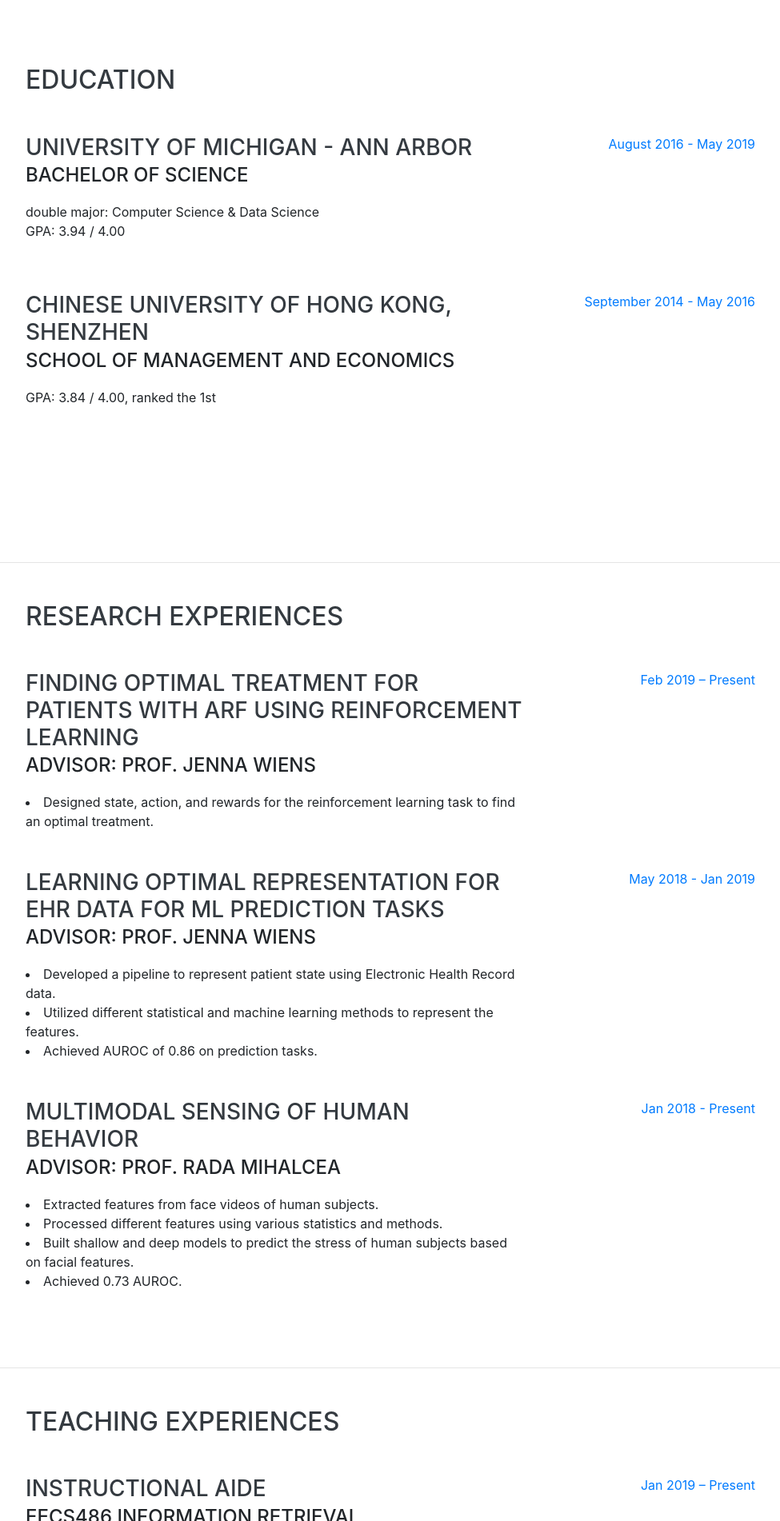
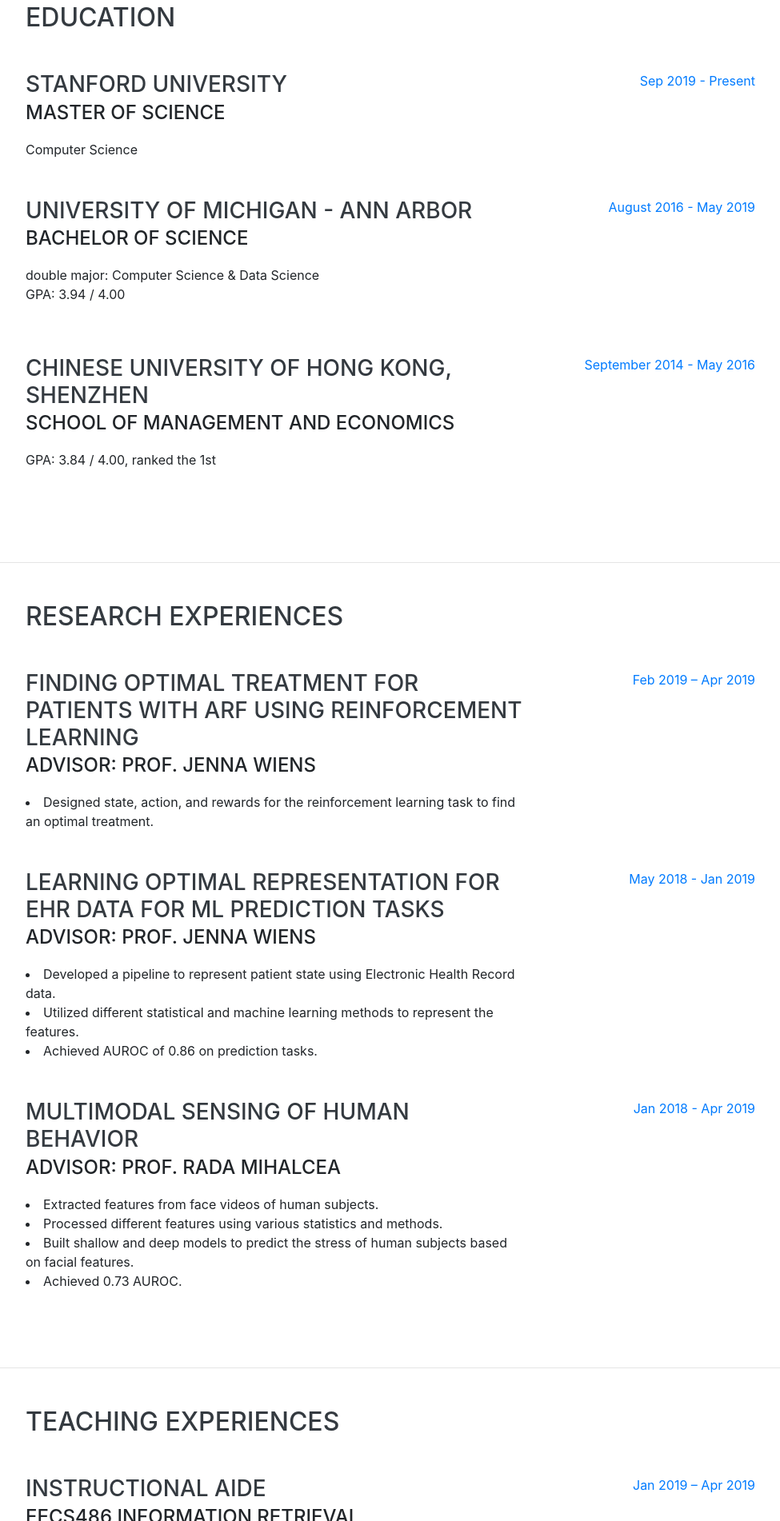
Before and after one commit to sparkroy/sparkroy.github.io, a website with bundled scripts: page index.html in a window 1280 px wide. Shown: the part 898-2800 px from the top of the page at 80% size, without its empty margins (288-1263 px from the left). Built offline with nearby package versions, Linux system fonts and the light colour scheme; a web font is replaced by a local one.

Commit message:
Update index.html

```diff
--- a/index.html
+++ b/index.html
@@ -77,7 +77,7 @@
         <div class="subheading mb-5">
           <a href="mailto:royluo@stanford.edu">royluo@stanford.edu</a>
         </div>
-        <p class="lead mb-5">I am an undergraduate student in computer science and data science in University of Michigan. My primary research interests are machine learning, natural language processing, machine learning and its various applications in artificial intelligence. I am going to Stanford University for graduate school starting from this autumn.</p>
+        <p class="lead mb-5">I am a graduate student in master of science in computer science in Stanford University. My primary research interests are machine learning, computer vision, and natural language processing. </p>
         <div class="social-icons">
           <a href="https://www.linkedin.com/in/yuanhang-luo-30b73b147/">
             <i class="fab fa-linkedin-in"></i>
@@ -96,6 +96,17 @@
     <section class="resume-section p-3 p-lg-5 d-flex align-items-center" id="education">
       <div class="w-100">
         <h2 class="mb-5">Education</h2>
+
+	<div class="resume-item d-flex flex-column flex-md-row justify-content-between mb-5">
+          <div class="resume-content">
+            <h3 class="mb-0">Stanford University</h3>
+            <div class="subheading mb-3">Master of Science</div>
+            <div>Computer Science</div>
+          </div>
+          <div class="resume-date text-md-right">
+            <span class="text-primary">Sep 2019 - Present</span>
+          </div>
+        </div>
 
         <div class="resume-item d-flex flex-column flex-md-row justify-content-between mb-5">
           <div class="resume-content">
@@ -136,7 +147,7 @@
             <li>Designed state, action, and rewards for the reinforcement learning task to find an optimal treatment.</li>
           </div>
           <div class="resume-date text-md-right">
-            <span class="text-primary">Feb 2019 – Present</span>
+            <span class="text-primary">Feb 2019 – Apr 2019</span>
           </div>
         </div>
 
@@ -163,7 +174,7 @@
 			<li>Achieved 0.73 AUROC.</li>
           </div>
           <div class="resume-date text-md-right">
-            <span class="text-primary">Jan 2018 - Present</span>
+            <span class="text-primary">Jan 2018 - Apr 2019</span>
           </div>
         </div>
 
@@ -185,7 +196,7 @@
 			<li>Designed and graded exam questions</li>
           </div>
           <div class="resume-date text-md-right">
-            <span class="text-primary">Jan 2019 – Present</span>
+            <span class="text-primary">Jan 2019 – Apr 2019</span>
           </div>
         </div>
 
@@ -247,7 +258,7 @@
             <li>Proposed a positive generator network with corresponding loss function.</li>
           </div>
           <div class="resume-date text-md-right">
-            <span class="text-primary">Mar 2019 – Present</span>
+            <span class="text-primary">Mar 2019 – Apr 2019</span>
           </div>
         </div>
 
```
